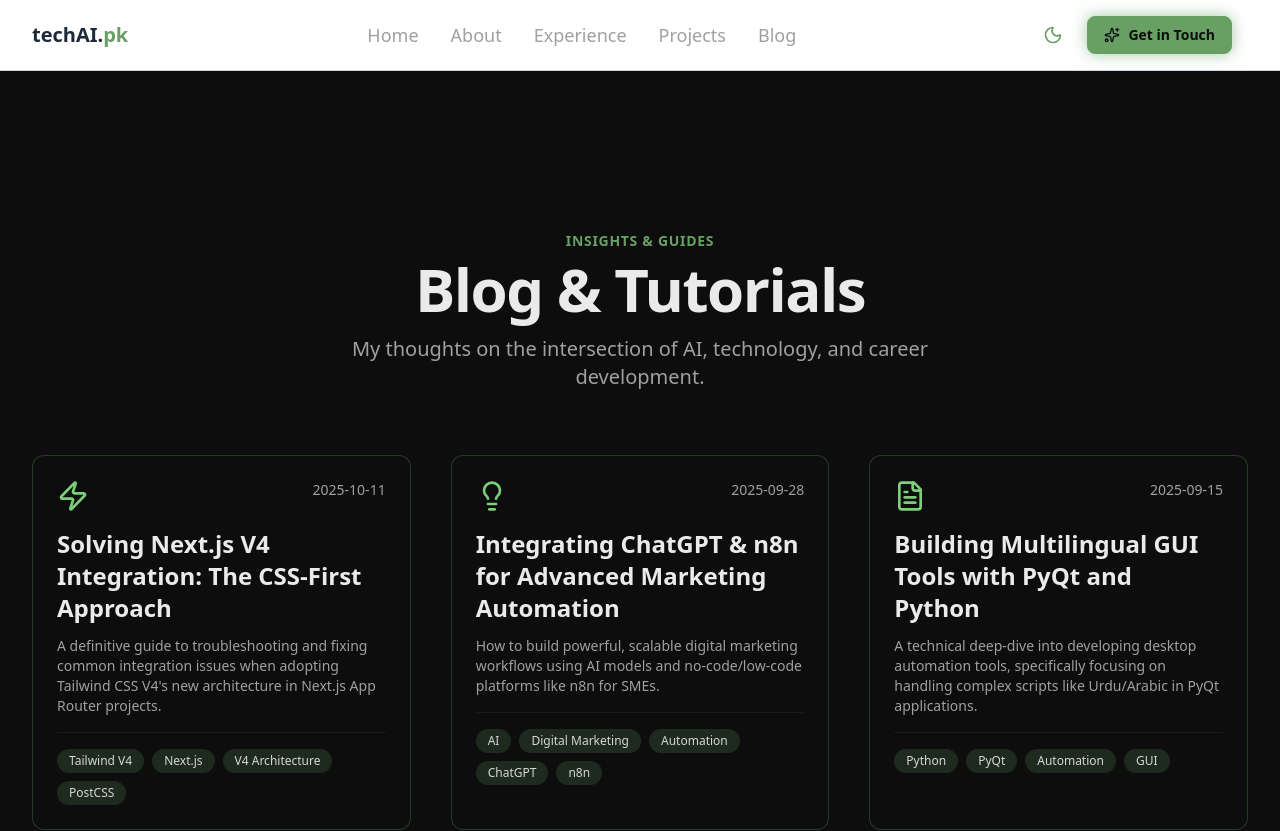
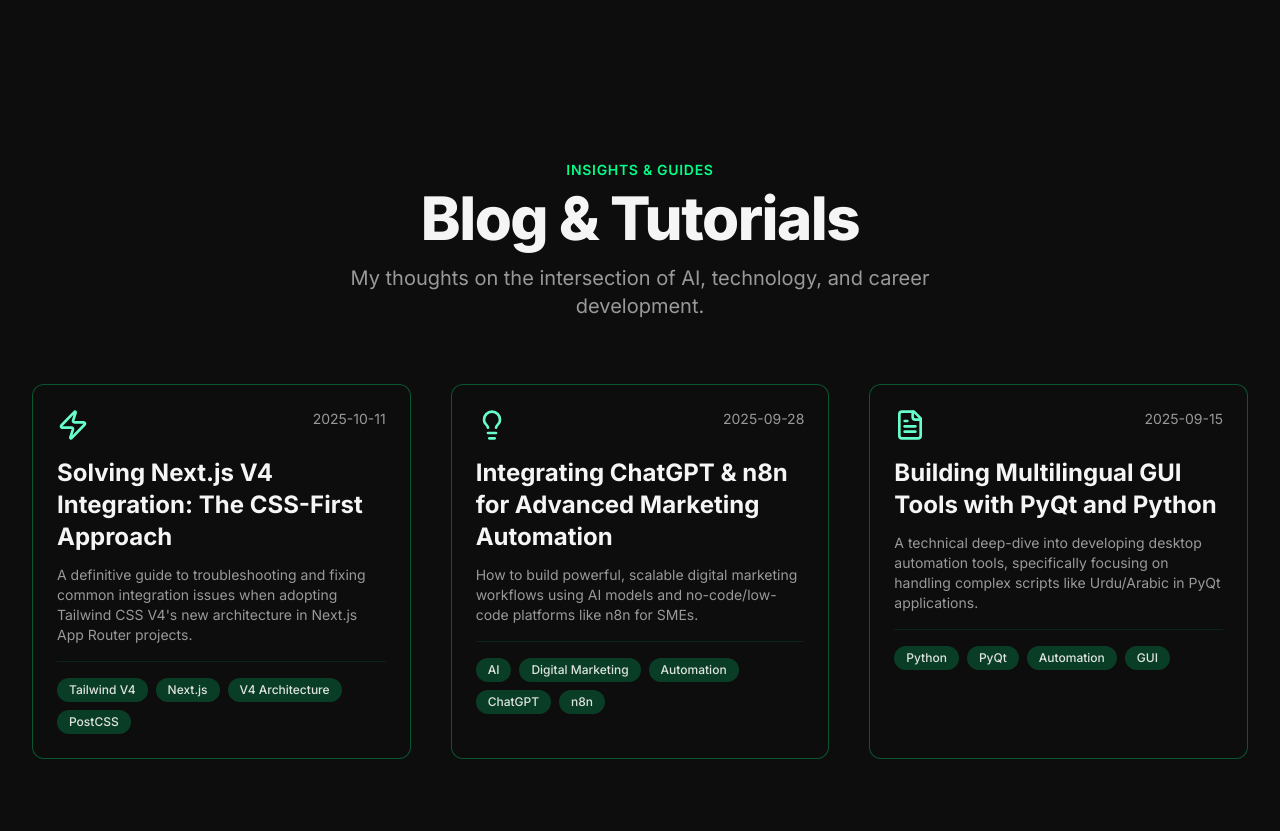
Before and after one commit to AiDevAbdul/ActionDigital, a Next.js app: page /blog in a window 1280 px wide. Shown: the top 831 px of the page. Built offline with nearby package versions, Linux system fonts and the light colour scheme.

Commit message:
feat: implement comprehensive theme system with ThemeContext

```diff
--- a/src/app/globals.css
+++ b/src/app/globals.css
@@ -1,32 +1,113 @@
-/* src/app/globals.css */
-
-/* 1. Import Tailwind’s core */
 @import "tailwindcss";
 
-/* 2. Define your theme - standard approach: light mode as default */
+/* ====== THEME TOKENS ====== */
 @theme {
-  --color-node-dark: #ffffff;
-  --color-node-green: #68A063;
-  --color-node-light-green: #7CCF78;
-  --color-node-text-light: #111827;
-  --color-node-text-muted: #6B7280;
-
-  /* Custom shadow */
-  --shadow-green-glow: 0 0 15px rgba(104, 160, 99, 0.6);
+  --color-node-green: #00ff88;
+  --color-node-light-green: #66ffcc;
+  --color-node-dark: #0d0d0d;
+  --color-node-mid: #121212;
+  --color-node-text-light: #f5f5f5;
+  --color-node-text-dark: #1a1a1a;
+  --color-node-text-muted: #999999;
+  --color-node-border: #222;
+  --radius-lg: 12px;
+  --radius-sm: 6px;
+  --shadow-soft: 0 2px 10px rgba(0, 0, 0, 0.1);
+  --shadow-glow: 0 0 15px rgba(0, 255, 136, 0.3);
 }
 
-/* 3. Define dark theme overrides */
-@theme dark {
-  --color-node-dark: #0D0D0D;
-  --color-node-text-light: #EAEAEA;
-  --color-node-text-muted: #A0A0A0;
+/* ====== LIGHT THEME ====== */
+:root {
+  color-scheme: light;
+  --bg-color: #ffffff;
+  --surface-color: #fafafa;
+  --text-color: var(--color-node-text-dark);
+  --text-muted: #555;
+  --border-color: #e2e2e2;
+  --accent-color: var(--color-node-green);
+  --button-bg: var(--color-node-green);
+  --button-text: var(--color-node-dark);
+  --input-bg: #f9f9f9;
+  --input-border: #ccc;
+  --card-bg: #ffffff;
 }
 
-/* 4. Global styles */
-html {
-  color-scheme: light dark;
+/* ====== DARK THEME ====== */
+.dark {
+  color-scheme: dark;
+  --bg-color: var(--color-node-dark);
+  --surface-color: var(--color-node-mid);
+  --text-color: var(--color-node-text-light);
+  --text-muted: var(--color-node-text-muted);
+  --border-color: var(--color-node-border);
+  --accent-color: var(--color-node-light-green);
+  --button-bg: var(--color-node-green);
+  --button-text: #000000;
+  --input-bg: #1b1b1b;
+  --input-border: #333;
+  --card-bg: #151515;
 }
 
-body {
-  @apply bg-[var(--color-node-dark)] text-[var(--color-node-text-light)] transition-colors duration-300;
+/* ====== GLOBAL STYLES ====== */
+html, body {
+  margin: 0;
+  padding: 0;
+  background-color: var(--bg-color);
+  color: var(--text-color);
+  font-family: system-ui, sans-serif;
+  transition: background-color 0.4s ease, color 0.4s ease;
 }
+
+*,
+*::before,
+*::after {
+  transition: background-color 0.3s ease, color 0.3s ease, border-color 0.3s ease;
+}
+
+/* ====== REUSABLE CLASSES ====== */
+.bg-surface { background-color: var(--surface-color); }
+.bg-card { background-color: var(--card-bg); }
+.text-muted { color: var(--text-muted); }
+.border-default { border-color: var(--border-color); }
+.text-accent { color: var(--accent-color); }
+.shadow-soft { box-shadow: var(--shadow-soft); }
+.shadow-glow { box-shadow: var(--shadow-glow); }
+
+/* ====== BUTTONS ====== */
+.btn {
+  background-color: var(--button-bg);
+  color: var(--button-text);
+  border-radius: var(--radius-sm);
+  padding: 0.5rem 1rem;
+  font-weight: 600;
+  border: 1px solid transparent;
+  transition: all 0.3s ease;
+}
+.btn:hover {
+  background-color: var(--accent-color);
+  filter: brightness(1.1);
+}
+
+/* ====== INPUTS ====== */
+.input {
+  background-color: var(--input-bg);
+  color: var(--text-color);
+  border: 1px solid var(--input-border);
+  border-radius: var(--radius-sm);
+  padding: 0.5rem 0.75rem;
+  width: 100%;
+  outline: none;
+}
+.input:focus {
+  border-color: var(--accent-color);
+  box-shadow: 0 0 0 2px var(--accent-color)33;
+}
+
+/* ====== CARDS ====== */
+.card {
+  background-color: var(--card-bg);
+  border: 1px solid var(--border-color);
+  border-radius: var(--radius-lg);
+  padding: 1.5rem;
+  box-shadow: var(--shadow-soft);
+}
--- a/src/app/layout.tsx
+++ b/src/app/layout.tsx
@@ -1,44 +1,33 @@
 // src/app/layout.tsx
+import './globals.css';
+import { ThemeProvider } from '@/context/ThemeProvider';
 import type { Metadata } from 'next';
 import { Inter } from 'next/font/google';
-import './globals.css';
-import Header from '@/components/Header';
-import { ThemeProvider } from '@/context/ThemeProvider';
-import Footer from '@/components/Footer';
 import Script from 'next/script';
 
-const inter = Inter({ subsets: ['latin'], variable: '--font-inter' });
+const inter = Inter({ subsets: ['latin'] });
 
 export const metadata: Metadata = {
-  title: 'Abdul Wahab | techAI.pk',
-  description: 'AI Engineer, Digital Marketing Strategist, and Skills Development Expert. Building intelligent solutions with Next.js, TypeScript, and AI.',
+  title: 'My Portfolio',
+  description: 'Built with Next.js and TailwindCSS v4',
 };
 
 export default function RootLayout({ children }: { children: React.ReactNode }) {
   return (
-    <html lang="en" className="dark" suppressHydrationWarning>
+    <html lang="en" suppressHydrationWarning>
       <head>
-        {/* Inline script in the head so <script> is not a child of <html> */}
         <Script id="theme-init" strategy="beforeInteractive">
           {`
-            (function() {
-              try {
-                const saved = localStorage.getItem('theme');
-                // If no saved preference, default to dark mode
-                const theme = saved || 'dark';
-                document.documentElement.classList.remove('light','dark');
-                document.documentElement.classList.add(theme);
-              } catch(e) {}
-            })();
+            try {
+              const saved = localStorage.getItem('theme');
+              if (saved === 'dark') document.documentElement.classList.add('dark');
+            } catch(e) {}
           `}
         </Script>
       </head>
-
-      <body className="font-sans">
+      <body className={inter.className}>
         <ThemeProvider>
-          <Header />
           {children}
-          <Footer />
         </ThemeProvider>
       </body>
     </html>
--- a/src/components/Experience.tsx
+++ b/src/components/Experience.tsx
@@ -70,7 +70,7 @@ const itemVariants = {
 
 const Experience = () => {
   return (
-    <section id="experience" className="py-20 sm:py-32 border-t border-node-green/10">
+    <section id="experience" className="py-20 sm:py-32 border-t border-default bg-surface transition-colors duration-300">
       <div className="mx-auto max-w-4xl px-4 sm:px-6 lg:px-8">
 
         {/* Section Title - (Omitted for brevity, assume correct) */}
@@ -81,10 +81,10 @@ const Experience = () => {
           transition={{ duration: 0.5 }}
           className="text-center mb-16"
         >
-          <p className="text-sm font-semibold uppercase tracking-wider text-node-green">
+          <p className="text-sm font-semibold uppercase tracking-wider text-accent">
             Work Experience
           </p>
-          <h2 className="mt-2 text-4xl font-extrabold tracking-tight text-node-text-light sm:text-5xl">
+          <h2 className="mt-2 text-4xl font-extrabold tracking-tight text-[var(--text-color)] sm:text-5xl">
             Professional Journey & Education
           </h2>
         </motion.div>
@@ -92,7 +92,7 @@ const Experience = () => {
         {/* Vertical Timeline Container */}
         <div className="relative pl-10 md:pl-16">
           {/* Vertical Line - Shifted to the left edge of the new padding */}
-          <div className="absolute left-6 w-1 bg-node-green/20 h-full"></div>
+          <div className="absolute left-6 w-1 bg-[var(--accent-color)]/20 h-full"></div>
 
           {experienceData.map((item, index) => (
             <motion.div
@@ -107,29 +107,29 @@ const Experience = () => {
                 {/* Timeline Dot & Icon Container (Fixed position relative to line) */}
                 <div className="flex-shrink-0 relative mr-6 -ml-10 md:-ml-12">
                     {/* Inner Content for Icon and Dot */}
-                    <div className="relative z-10 p-2 rounded-full bg-node-dark border border-node-green shadow-green-glow">
-                      <item.icon className="w-5 h-5 text-node-green" />
+                    <div className="relative z-10 p-2 rounded-full bg-[var(--card-bg)] border border-[var(--accent-color)] shadow-glow">
+                      <item.icon className="w-5 h-5 text-[var(--accent-color)]" />
                     </div>
                 </div>
 
                 {/* Content Card (Full width next to the icon) */}
                 <div className="flex-grow">
-                  <div className="p-6 rounded-lg bg-node-dark border border-node-green/30 hover:border-node-green transition-all duration-300">
+                  <div className="p-6 rounded-lg card transition-colors duration-300">
 
-                    <span className="text-sm font-semibold uppercase text-node-text-muted flex items-center">
+                    <span className="text-sm font-semibold uppercase text-muted flex items-center">
                         <Calendar className="w-3 h-3 mr-2" />
                         {item.duration}
                     </span>
 
-                    <h3 className="mt-1 text-xl font-bold text-node-text-light">
+                    <h3 className="mt-1 text-xl font-bold text-[var(--text-color)]">
                       {item.title}
                     </h3>
-                    <p className={`text-node-green font-medium mb-3 ${item.type === 'education' ? 'text-node-light-green' : ''}`}>
+                    <p className={`text-accent font-medium mb-3 ${item.type === 'education' ? 'text-[var(--color-node-light-green)]' : ''}`}>
                       {item.company}
                     </p>
 
                     {item.details.length > 0 && (
-                      <ul className="list-disc pl-5 space-y-1 text-node-text-muted text-sm">
+                      <ul className="list-disc pl-5 space-y-1 text-muted text-sm">
                         {item.details.map((detail, idx) => (
                           <li key={idx}>{detail}</li>
                         ))}
--- a/src/components/Header.tsx
+++ b/src/components/Header.tsx
@@ -3,9 +3,9 @@
 
 import Link from 'next/link';
 import { motion, AnimatePresence } from 'framer-motion';
-import { Sparkles, Code, Menu, X, Sun, Moon } from 'lucide-react';
+import { Sparkles, Code, Menu, X } from 'lucide-react';
 import { useState } from 'react';
-import { useTheme } from '@/context/ThemeProvider';
+import ThemeToggle from '@/components/ThemeToggle';
 
 type NavLink = {
   name: string;
@@ -22,16 +22,6 @@ const navLinks: NavLink[] = [
 
 const Header = () => {
   const [isMenuOpen, setIsMenuOpen] = useState(false);
-  const { theme, toggleTheme } = useTheme();
-
-  // Clean class string: no inline // comments inside
-  const headerStyles = `sticky top-0 z-50 w-full backdrop-blur-sm border-b
-    bg-white border-gray-300 text-gray-800
-    dark:bg-node-dark dark:border-node-green/20 dark:text-node-text-light`;
-
-  const handleThemeToggle = () => {
-    toggleTheme();
-  };
 
   return (
     <>
@@ -39,13 +29,12 @@ const Header = () => {
         initial={{ y: -100, opacity: 0 }}
         animate={{ y: 0, opacity: 1 }}
         transition={{ type: 'spring', stiffness: 120, damping: 20, delay: 0.2 }}
-        className={headerStyles}
+        className="sticky top-0 z-50 w-full backdrop-blur-sm border-b border-default bg-surface text-[var(--text-color)] transition-colors duration-300"
       >
         <div className="mx-auto flex max-w-7xl items-center justify-between p-4 sm:px-6 lg:px-8">
           <Link href="/" className="flex items-center space-x-2 group">
-            {/* <Code className="text-node-green" /> */}
             <span className="text-xl font-extrabold">
-              techAI.<span className="h-6 w-6 text-node-green transition-transform duration-300 group-hover:scale-110">pk</span>
+              techAI.<span className="h-6 w-6 text-accent transition-transform duration-300 group-hover:scale-110">pk</span>
             </span>
           </Link>
 
@@ -54,7 +43,7 @@ const Header = () => {
               <Link
                 key={link.name}
                 href={link.href}
-                className="text-node-text-muted hover:text-node-green transition-colors duration-200 text-lg font-medium"
+                className="text-muted hover:text-accent transition-colors duration-200 text-lg font-medium"
               >
                 {link.name}
               </Link>
@@ -62,18 +51,12 @@ const Header = () => {
           </nav>
 
           <div className="flex items-center space-x-4">
-            <button
-              onClick={handleThemeToggle}
-              className="p-2 rounded-full text-node-green hover:bg-node-green/20 transition-colors"
-              aria-label="Toggle Dark/Light Mode"
-            >
-              {theme === 'dark' ? <Moon className="w-5 h-5" /> : <Sun className="w-5 h-5" />}
-            </button>
+            <ThemeToggle />
 
             <motion.div whileHover={{ scale: 1.05 }} whileTap={{ scale: 0.95 }}>
               <Link
                 href="/#contact"
-                className="hidden sm:inline-flex items-center justify-center rounded-lg border border-node-green bg-node-green px-4 py-2 text-sm font-semibold text-node-dark shadow-green-glow transition-all duration-300 hover:bg-node-light-green/90"
+                className="btn hidden sm:inline-flex items-center justify-center rounded-lg"
               >
                 <Sparkles className="mr-2 h-4 w-4" />
                 Get in Touch
@@ -82,7 +65,7 @@ const Header = () => {
 
             <button
               onClick={() => setIsMenuOpen(!isMenuOpen)}
-              className="md:hidden p-2 rounded-lg text-node-green hover:bg-node-green/20 transition-colors"
+              className="md:hidden p-2 rounded-lg text-accent hover:bg-[var(--accent-color)]/10 transition-colors"
               aria-expanded={isMenuOpen}
               aria-controls="mobile-menu"
             >
@@ -100,7 +83,7 @@ const Header = () => {
             animate={{ height: 'auto', opacity: 1 }}
             exit={{ height: 0, opacity: 0 }}
             transition={{ duration: 0.3 }}
-            className="md:hidden absolute w-full z-40 overflow-hidden shadow-xl bg-node-dark border-b border-node-green/30"
+            className="md:hidden absolute w-full z-40 overflow-hidden shadow-xl bg-surface border-b border-default"
           >
             <div className="flex flex-col p-4 space-y-3">
               {navLinks.map((link) => (
@@ -108,7 +91,7 @@ const Header = () => {
                   key={link.name}
                   href={link.href}
                   onClick={() => setIsMenuOpen(false)}
-                  className="py-3 px-4 rounded-lg text-lg font-medium transition-colors duration-200 text-node-text-light hover:bg-node-green/10"
+                  className="py-3 px-4 rounded-lg text-lg font-medium transition-colors duration-200 text-[var(--text-color)] hover:bg-[var(--accent-color)]/10"
                 >
                   {link.name}
                 </Link>
@@ -117,7 +100,7 @@ const Header = () => {
               <Link
                 href="/#contact"
                 onClick={() => setIsMenuOpen(false)}
-                className="flex items-center justify-center mt-3 rounded-lg bg-node-green px-4 py-3 text-lg font-semibold text-node-dark transition-all duration-300 hover:bg-node-light-green/90 shadow-green-glow"
+                className="btn flex items-center justify-center mt-3"
               >
                 <Sparkles className="mr-2 h-5 w-5" />
                 Get in Touch
--- /dev/null
+++ b/src/components/ThemeToggle.tsx
@@ -0,0 +1,20 @@
+'use client';
+
+import { useTheme } from '@/context/ThemeContext';
+import { Moon, Sun } from 'lucide-react';
+
+export default function ThemeToggle() {
+  const { theme, toggleTheme } = useTheme();
+
+  return (
+    <button
+      onClick={toggleTheme}
+      className="p-2 rounded-full border border-[var(--accent-color)] hover:bg-[var(--accent-color)]/10 transition"
+      aria-label="Toggle Theme"
+    >
+      {theme === 'dark'
+        ? <Sun className="w-5 h-5 text-[var(--accent-color)]" />
+        : <Moon className="w-5 h-5 text-[var(--accent-color)]" />}
+    </button>
+  );
+}
--- a/src/context/ThemeProvider.tsx
+++ b/src/context/ThemeProvider.tsx
@@ -11,21 +11,20 @@ interface ThemeContextProps {
 const ThemeContext = createContext<ThemeContextProps | undefined>(undefined);
 
 export const ThemeProvider = ({ children }: { children: React.ReactNode }) => {
-  const [theme, setTheme] = useState<Theme>('dark'); // Default to dark mode
+  const [theme, setTheme] = useState<Theme>('dark'); // default
 
-  // ✅ Detect saved value once on mount (default to dark if no saved preference)
   useEffect(() => {
-    const saved = localStorage.getItem('theme') as Theme | null;
-    const initialTheme = saved || 'dark'; // Default to dark mode if no saved preference
-    setTheme(initialTheme);
-    document.documentElement.classList.toggle('dark', initialTheme === 'dark');
+    const saved = (localStorage.getItem('theme') as Theme) || 'dark';
+    setTheme(saved);
+    document.documentElement.classList.remove('light', 'dark');
+    document.documentElement.classList.add(saved);
   }, []);
 
-  // ✅ Handle toggle
   const toggleTheme = () => {
     setTheme(prev => {
       const next = prev === 'dark' ? 'light' : 'dark';
-      document.documentElement.classList.toggle('dark', next === 'dark');
+      document.documentElement.classList.remove('light', 'dark');
+      document.documentElement.classList.add(next);
       localStorage.setItem('theme', next);
       return next;
     });
```
Also changed, not shown: src/components/Footer.tsx (+5 -6 lines).
